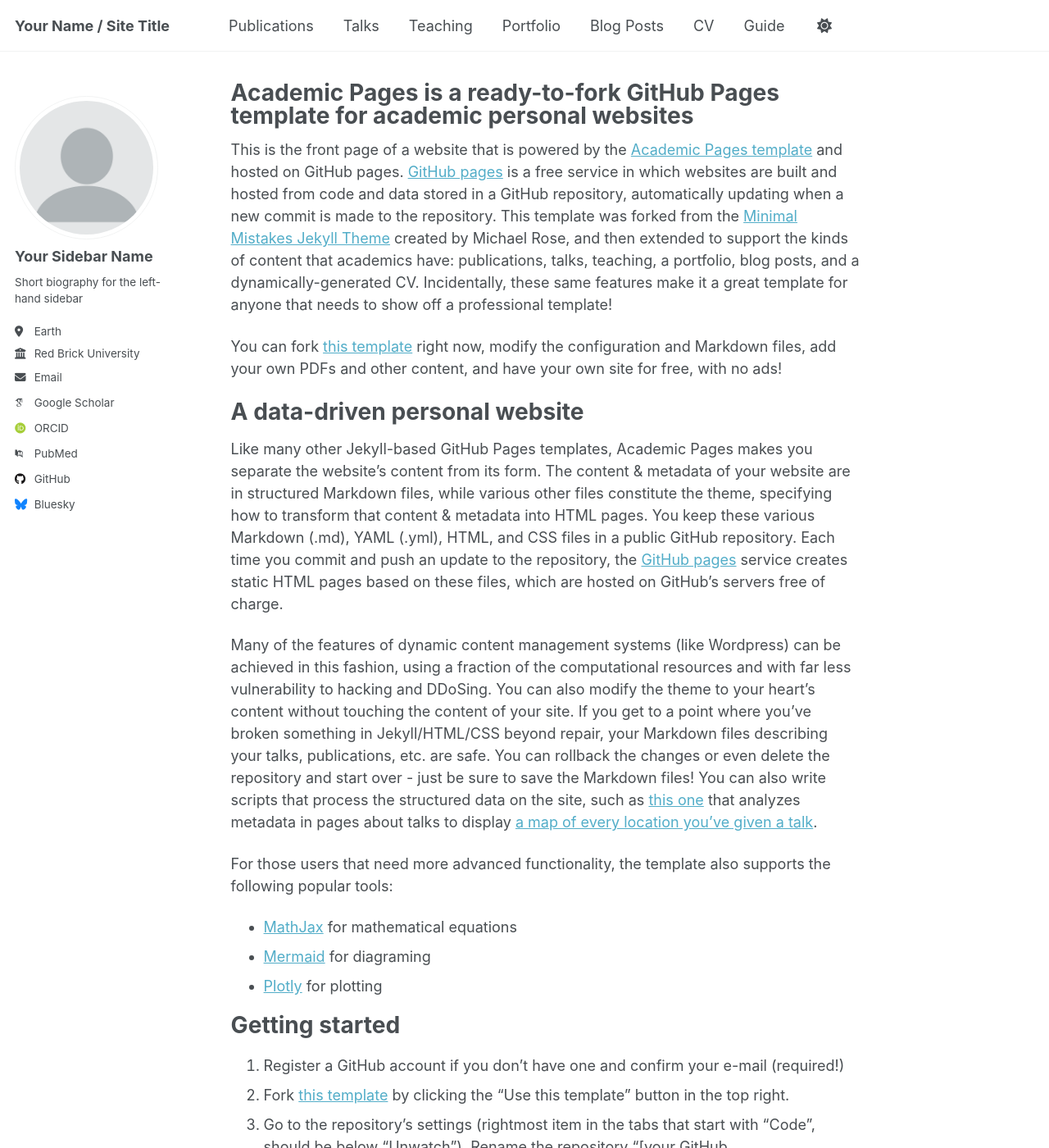
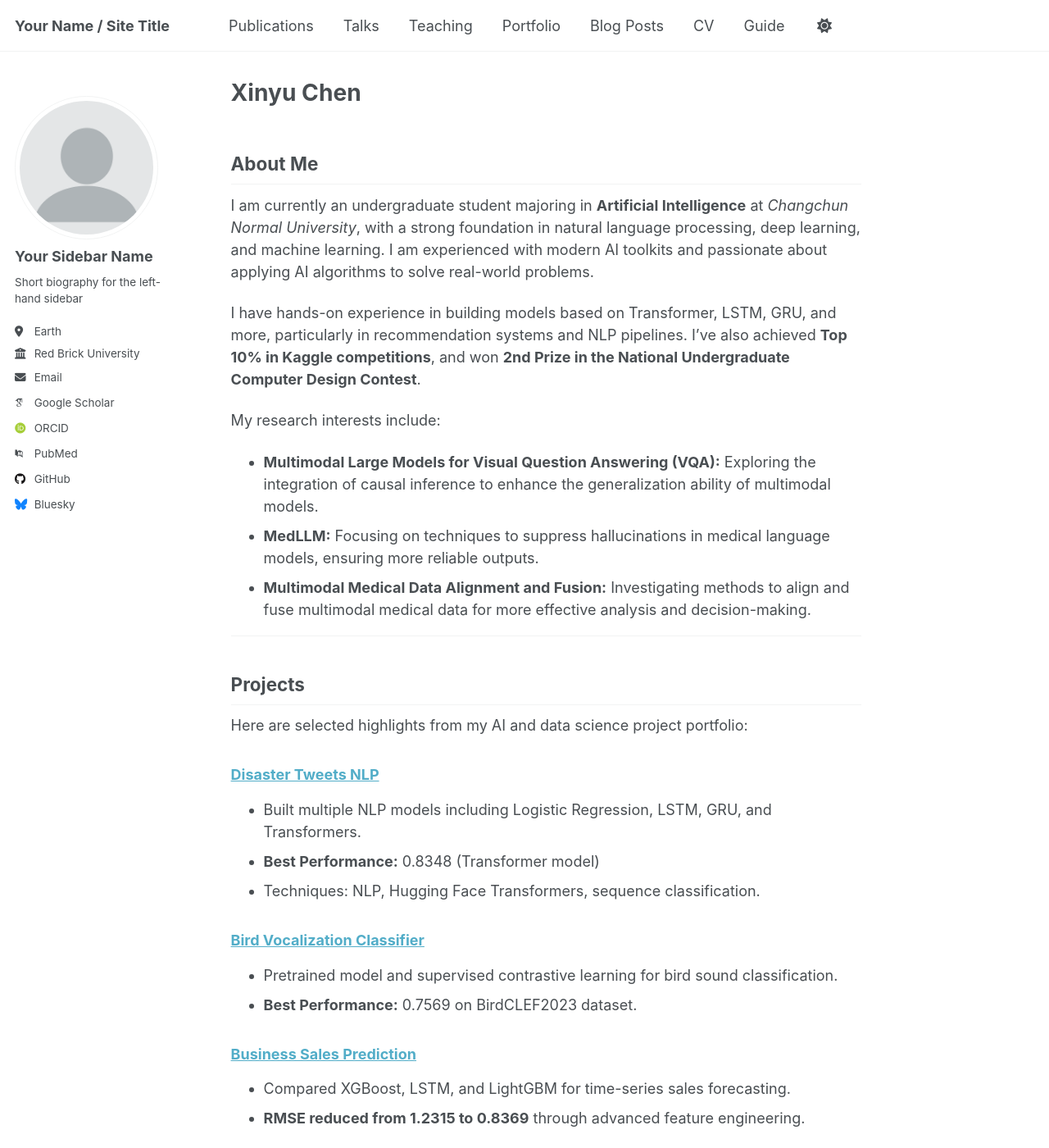
Before and after one commit to wesfggfd/wesfggfd.github.io, a Jekyll site: the page built from _pages/about.md, in a window 1280 px wide and 1400 px high. Shown: the whole window at 82% size. Built offline with Jekyll 4.4.1, drawn with Linux system fonts in a browser that asks for light colours; some web fonts are replaced; a script that is not in the unit is left out; some of the changed text lies outside the part shown.

Commit message:
Update about.md

```diff
--- a/_pages/about.md
+++ b/_pages/about.md
@@ -1,56 +1,97 @@
 ---
 permalink: /
-title: "Academic Pages is a ready-to-fork GitHub Pages template for academic personal websites"
+title: "Xinyu Chen"
 author_profile: true
 redirect_from:
   - /about/
   - /about.html
 ---
 
-This is the front page of a website that is powered by the [Academic Pages template](https://github.com/academicpages/academicpages.github.io) and hosted on GitHub pages. [GitHub pages](https://pages.github.com) is a free service in which websites are built and hosted from code and data stored in a GitHub repository, automatically updating when a new commit is made to the repository. This template was forked from the [Minimal Mistakes Jekyll Theme](https://mmistakes.github.io/minimal-mistakes/) created by Michael Rose, and then extended to support the kinds of content that academics have: publications, talks, teaching, a portfolio, blog posts, and a dynamically-generated CV. Incidentally, these same features make it a great template for anyone that needs to show off a professional template!
+## About Me
 
- You can fork [this template](https://github.com/academicpages/academicpages.github.io) right now, modify the configuration and Markdown files, add your own PDFs and other content, and have your own site for free, with no ads!
+I am currently an undergraduate student majoring in **Artificial Intelligence** at *Changchun Normal University*, with a strong foundation in natural language processing, deep learning, and machine learning. I am experienced with modern AI toolkits and passionate about applying AI algorithms to solve real-world problems.
 
-A data-driven personal website
-======
-Like many other Jekyll-based GitHub Pages templates, Academic Pages makes you separate the website's content from its form. The content & metadata of your website are in structured Markdown files, while various other files constitute the theme, specifying how to transform that content & metadata into HTML pages. You keep these various Markdown (.md), YAML (.yml), HTML, and CSS files in a public GitHub repository. Each time you commit and push an update to the repository, the [GitHub pages](https://pages.github.com/) service creates static HTML pages based on these files, which are hosted on GitHub's servers free of charge.
+I have hands-on experience in building models based on Transformer, LSTM, GRU, and more, particularly in recommendation systems and NLP pipelines. I’ve also achieved **Top 10% in Kaggle competitions**, and won **2nd Prize in the National Undergraduate Computer Design Contest**.
 
-Many of the features of dynamic content management systems (like Wordpress) can be achieved in this fashion, using a fraction of the computational resources and with far less vulnerability to hacking and DDoSing. You can also modify the theme to your heart's content without touching the content of your site. If you get to a point where you've broken something in Jekyll/HTML/CSS beyond repair, your Markdown files describing your talks, publications, etc. are safe. You can rollback the changes or even delete the repository and start over - just be sure to save the Markdown files! You can also write scripts that process the structured data on the site, such as [this one](https://github.com/academicpages/academicpages.github.io/blob/master/talkmap.ipynb) that analyzes metadata in pages about talks to display [a map of every location you've given a talk](https://academicpages.github.io/talkmap.html).
+My research interests include:
+- **Multimodal Large Models for Visual Question Answering (VQA):** Exploring the integration of causal inference to enhance the generalization ability of multimodal models.
+- **MedLLM:** Focusing on techniques to suppress hallucinations in medical language models, ensuring more reliable outputs.
+- **Multimodal Medical Data Alignment and Fusion:** Investigating methods to align and fuse multimodal medical data for more effective analysis and decision-making.
 
-For those users that need more advanced functionality, the template also supports the following popular tools:
-- [MathJax](https://www.mathjax.org/) for mathematical equations
-- [Mermaid](https://mermaid.js.org/) for diagraming
-- [Plotly](https://plotly.com/javascript/) for plotting
+---
 
-Getting started
-======
-1. Register a GitHub account if you don't have one and confirm your e-mail (required!)
-1. Fork [this template](https://github.com/academicpages/academicpages.github.io) by clicking the "Use this template" button in the top right.
-1. Go to the repository's settings (rightmost item in the tabs that start with "Code", should be below "Unwatch"). Rename the repository "[your GitHub username].github.io", which will also be your website's URL.
-1. Set site-wide configuration and create content & metadata (see below -- also see [this set of diffs](http://archive.is/3TPas) showing what files were changed to set up [an example site](https://getorg-testacct.github.io) for a user with the username "getorg-testacct")
-1. Upload any files (like PDFs, .zip files, etc.) to the files/ directory. They will appear at https://[your GitHub username].github.io/files/example.pdf.
-1. Check status by going to the repository settings, in the "GitHub pages" section
+## Projects
 
-Site-wide configuration
-------
-The main configuration file for the site is in the base directory in [_config.yml](https://github.com/academicpages/academicpages.github.io/blob/master/_config.yml), which defines the content in the sidebars and other site-wide features. You will need to replace the default variables with ones about yourself and your site's github repository. The configuration file for the top menu is in [_data/navigation.yml](https://github.com/academicpages/academicpages.github.io/blob/master/_data/navigation.yml). For example, if you don't have a portfolio or blog posts, you can remove those items from that navigation.yml file to remove them from the header.
+Here are selected highlights from my AI and data science project portfolio:
 
-Create content & metadata
-------
-For site content, there is one Markdown file for each type of content, which are stored in directories like _publications, _talks, _posts, _teaching, or _pages. For example, each talk is a Markdown file in the [_talks directory](https://github.com/academicpages/academicpages.github.io/tree/master/_talks). At the top of each Markdown file is structured data in YAML about the talk, which the theme will parse to do lots of cool stuff. The same structured data about a talk is used to generate the list of talks on the [Talks page](https://academicpages.github.io/talks), each [individual page](https://academicpages.github.io/talks/2012-03-01-talk-1) for specific talks, the talks section for the [CV page](https://academicpages.github.io/cv), and the [map of places you've given a talk](https://academicpages.github.io/talkmap.html) (if you run this [python file](https://github.com/academicpages/academicpages.github.io/blob/master/talkmap.py) or [Jupyter notebook](https://github.com/academicpages/academicpages.github.io/blob/master/talkmap.ipynb), which creates the HTML for the map based on the contents of the _talks directory).
+### [Disaster Tweets NLP](https://huggingface.co/wesfggfd/Natural-Language-Processing-with-Disaster-Tweets)
+- Built multiple NLP models including Logistic Regression, LSTM, GRU, and Transformers.
+- **Best Performance:** 0.8348 (Transformer model)
+- Techniques: NLP, Hugging Face Transformers, sequence classification.
 
-**Markdown generator**
+### [Bird Vocalization Classifier](https://github.com/wesfggfd/BirdCLEF-2023)
+- Pretrained model and supervised contrastive learning for bird sound classification.
+- **Best Performance:** 0.7569 on BirdCLEF2023 dataset.
 
-The repository includes [a set of Jupyter notebooks](https://github.com/academicpages/academicpages.github.io/tree/master/markdown_generator
-) that converts a CSV containing structured data about talks or presentations into individual Markdown files that will be properly formatted for the Academic Pages template. The sample CSVs in that directory are the ones I used to create my own personal website at stuartgeiger.com. My usual workflow is that I keep a spreadsheet of my publications and talks, then run the code in these notebooks to generate the Markdown files, then commit and push them to the GitHub repository.
+### [Business Sales Prediction](https://github.com/wesfggfd/Predict-Future-Sales)
+- Compared XGBoost, LSTM, and LightGBM for time-series sales forecasting.
+- **RMSE reduced from 1.2315 to 0.8369** through advanced feature engineering.
 
-How to edit your site's GitHub repository
-------
-Many people use a git client to create files on their local computer and then push them to GitHub's servers. If you are not familiar with git, you can directly edit these configuration and Markdown files directly in the github.com interface. Navigate to a file (like [this one](https://github.com/academicpages/academicpages.github.io/blob/master/_talks/2012-03-01-talk-1.md) and click the pencil icon in the top right of the content preview (to the right of the "Raw | Blame | History" buttons). You can delete a file by clicking the trashcan icon to the right of the pencil icon. You can also create new files or upload files by navigating to a directory and clicking the "Create new file" or "Upload files" buttons.
+### [Titanic Survival Prediction](https://github.com/wesfggfd/titanic-analysis)
+- Classical ML project with random forests and engineered features.
+- Achieved 0.7895 score with enhanced feature sets.
 
-Example: editing a Markdown file for a talk
-![Editing a Markdown file for a talk](/images/editing-talk.png)
+### [Anomaly Detection & Clustering](https://github.com/wesfggfd/Unsupervised-Machine-Learning)
+- Unsupervised learning using K-means and Gaussian anomaly detection.
 
-For more info
-------
-More info about configuring Academic Pages can be found in [the guide](https://academicpages.github.io/markdown/), the [growing wiki](https://github.com/academicpages/academicpages.github.io/wiki), and you can always [ask a question on GitHub](https://github.com/academicpages/academicpages.github.io/discussions). The [guides for the Minimal Mistakes theme](https://mmistakes.github.io/minimal-mistakes/docs/configuration/) (which this theme was forked from) might also be helpful.
+---
+
+## Education
+
+**Bachelor of Engineering in Artificial Intelligence**
+*Changchun Normal University*, School of Computer Science and Technology
+*Oct 2020 – Jun 2024*
+- WAM: 77/100
+- Notable Courses: NLP (83), ML (87), CV Frameworks (96), Speech Recognition (93), Knowledge Graphs (98), TensorFlow (80)
+- **Thesis:** ASR based on Pre-trained Transformer Model
+
+---
+
+## Work Experience
+
+**Recommendation Algorithm Intern**
+*Beijing Dianzhong Technology Co., Ltd*
+*Mar 2024 – Sep 2024*
+- Retrieved and processed large-scale data from Hive using SQL.
+- Conducted metric optimization (CTR, CVR), increasing user conversion by 2%.
+- Created business dashboards with SQL and data visualization tools.
+
+---
+
+## Honors & Awards
+
+- 🥈 Second Prize – *National Undergraduate Computer Design Contest*, 2022
+- 🏆 Top 10% – *Kaggle Titanic Survival Prediction Competition*
+
+---
+
+## Skills
+
+- **Languages:** Python, SQL
+- **Libraries/Tools:** Pandas, NumPy, scikit-learn, Matplotlib, Seaborn
+- **Deep Learning Frameworks:** TensorFlow, PyTorch
+- **Domains:** NLP, Transformers, Recommender Systems, Feature Engineering
+- **English Proficiency:** PTE – 76
+
+---
+
+## Contact
+
+- 📧 Email: [xche0436@outlook.com](xche0436@outlook.com)
+- 💻 GitHub: [github.com/wesfggfd](https://github.com/wesfggfd)
+- 🔗 LinkedIn: [Xinyu Chen](https://www.linkedin.com/in/信宇-陈-68016335b)
+- 📱 Phone: +86 18113176119
+
+---
+
+*This website is built using the [AcademicPages template](https://github.com/academicpages/academicpages.github.io) and hosted on [GitHub Pages](https://pages.github.com).*
```
